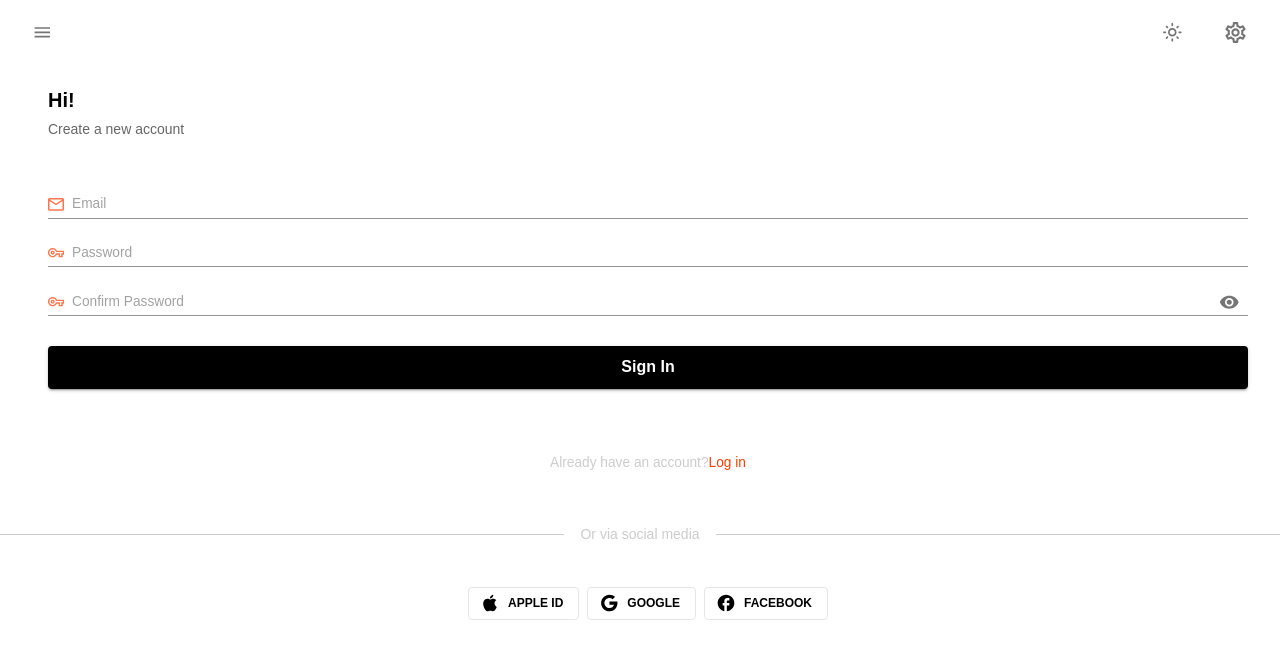
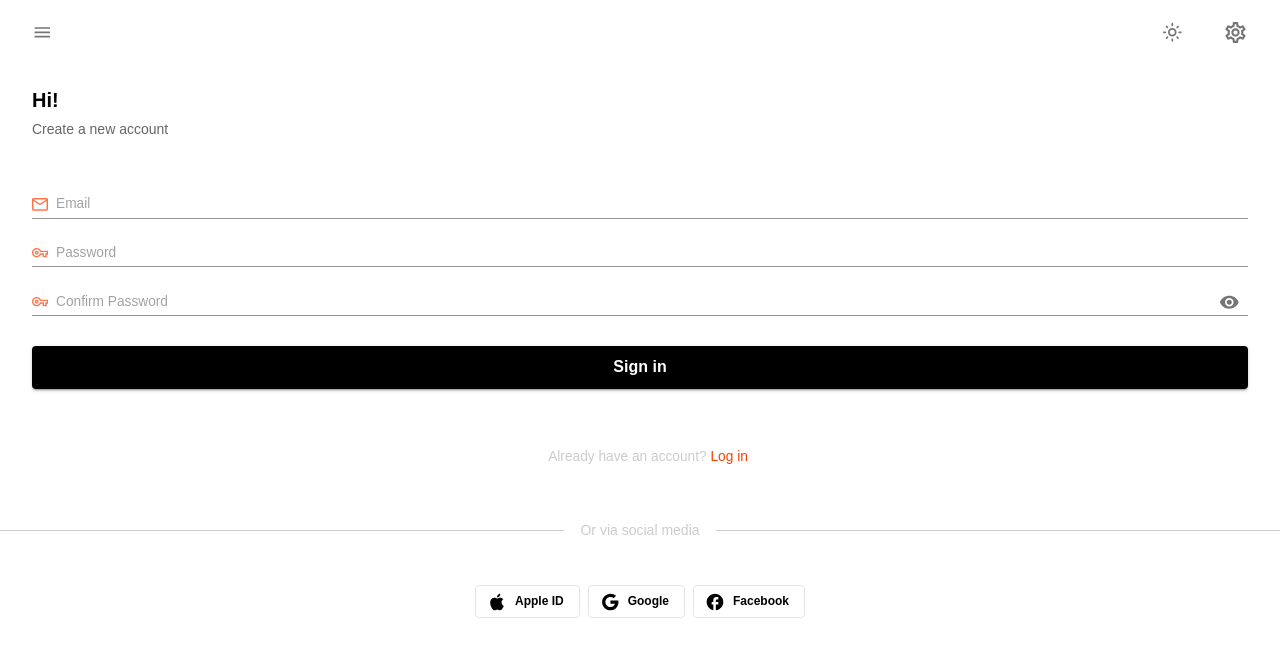
Before and after one commit to 1000jinah/d-project, a React (Create React App) app: page /dashboard in a window 1280 px wide. Shown: the top 658 px of the page. Built offline with nearby package versions, Linux system fonts and the light colour scheme.

Commit message:
d6-deploy

```diff
--- a/src/components/DefaultButton.jsx
+++ b/src/components/DefaultButton.jsx
@@ -10,7 +10,7 @@ export default function DefaultButton() {
         sx={{
           backgroundColor: "#000000",
           color: "#fff",
-          textTransform: "capitalize",
+          textTransform: "inherit",
           fontWeight: "bold",
           fontSize: 16,
           p:"0.45rem",
--- a/src/components/OAuth.jsx
+++ b/src/components/OAuth.jsx
@@ -18,7 +18,7 @@ const OAuth = () => {
       <Box m="1.5rem 2rem 2rem 3rem">
         <Typography>
           Already have an account?
-          <span style={{ color: "#fd3f01" }}>Log in</span>
+          <span style={{ color: "#fd3f01" }}> Log in</span>
         </Typography>
       </Box>
       <Box>
--- a/src/components/Sidebar.jsx
+++ b/src/components/Sidebar.jsx
@@ -128,7 +128,7 @@ const Sidebar = ({
           }}
         >
           <Box width="100%">
-            <Box m="1.5rem 2rem 2rem 3rem">
+            <Box m="1.5rem 2rem">
               <FlexBetween
               // color={theme.palette.secondary.main}
               >
--- a/src/components/SocialLoginButtons.jsx
+++ b/src/components/SocialLoginButtons.jsx
@@ -15,7 +15,7 @@ const SocialLoginButtons = () => {
   return (
     <Stack
       direction="row"
-      sx={{ justifyContent: "center", m: "1.5rem 2rem 2rem 3rem" }}
+      sx={{ justifyContent: "center", m: "1.5rem 2rem" }}
     >
       <Button
         variant="outlined"
@@ -23,6 +23,7 @@ const SocialLoginButtons = () => {
         sx={{
           fontWeight: "bold",
           background: "tranparent",
+          textTransform: "inherit",
           color:
             theme === "dark"
               ? theme.palette.primary[200]
@@ -42,6 +43,7 @@ const SocialLoginButtons = () => {
         sx={{
           fontWeight: "bold",
           background: "tranparent",
+          textTransform: "inherit",
           color:
             theme === "dark"
               ? theme.palette.primary[200]
@@ -62,6 +64,7 @@ const SocialLoginButtons = () => {
         sx={{
           fontWeight: "bold",
           background: "tranparent",
+          textTransform: "inherit",
           color:
             theme === "dark"
               ? theme.palette.primary[200]
--- a/src/scenes/dashboard/index.jsx
+++ b/src/scenes/dashboard/index.jsx
@@ -9,7 +9,7 @@ function Dashboard() {
   const theme = useTheme();
   return (
     <Box sx="width:100%" theme={theme}>
-      <Box m="1.5rem 2rem 2rem 3rem">
+      <Box m="1.5rem 2rem">
         <Header />
         <ComposedTextField />
         <DefaultButton />
```
